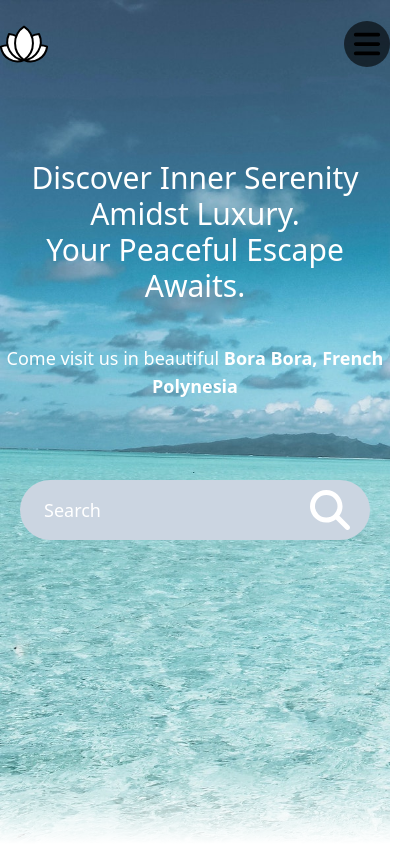
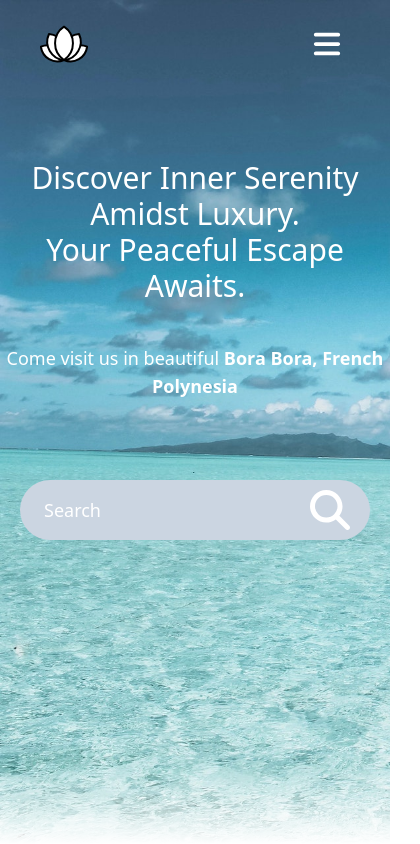
Before and after one commit to DustyDogCodex/white-lotus, a React (Vite) app: page / in a window 390 px wide. Shown: the top 844 px of the page, 420 px wide, since content can reach past the window. Built offline with nearby package versions, Linux system fonts and the light colour scheme; the HTML template or start-up script is replaced by a standard one.

Commit message:
fixing bugs

```diff
--- a/src/components/Footer.tsx
+++ b/src/components/Footer.tsx
@@ -60,13 +60,13 @@ function Footer() {
             >
                 {/* address on the bottom */}
                 <div
-                    className="flex flex-col items-center my-3"
+                    className="flex flex-col items-center text-center my-3"
                 >
                     <span className="text-lg font-bold">Address</span>
                     <span>1234 Real Street, Real City, Real State, 00000</span>
                 </div>
 
-                <span className="pt-2 border-t-2 border-white">Created with ❤️ by &copy; 2023 Varun Malaviya</span>
+                <span className="pt-2 border-t-2 text-center border-white">Created with ❤️ by &copy; 2023 Varun Malaviya</span>
             </div>
             </div>
         </div>
--- a/src/components/Media.tsx
+++ b/src/components/Media.tsx
@@ -59,7 +59,7 @@ function Media() {
         >
             <h2 className="text-2xl font-thin text-white mb-5">Photo Gallery</h2>
             <div
-                className="relative h-[300px] md:h-[600px] w-[450px] md:w-[900px] overflow-hidden"
+                className="relative h-[300px] md:h-[600px] w-[350px] md:w-[900px] overflow-hidden"
             >
                 <AnimatePresence initial={false} custom={direction}>
                     <motion.img
--- a/src/components/NavBar.tsx
+++ b/src/components/NavBar.tsx
@@ -51,7 +51,7 @@ function NavBar({ currentPage, setCurrentPage }: LinkProps) {
             className={`${topOfPage ? "" : "bg-sky-300"} fixed top-0 z-40 w-full flex items-center justify-center`}
         >
             <div
-                className='w-full flex items-center justify-between py-5 lg:w-4/5'
+                className='w-full flex items-center justify-between py-5 px-10 lg:w-4/5'
             >
                 {/* brand logo and name */}
                 <div
@@ -93,12 +93,12 @@ function NavBar({ currentPage, setCurrentPage }: LinkProps) {
                     :
                     /* this is what NavBar will look like for smaller screens when menu is toggled off */
                     <button
-                        className="rounded-full bg-black/60 p-2 flex items-center justify-center hover:scale-125 transition duration-300"
+                        className="rounded-full p-2 flex items-center justify-center hover:scale-125 transition duration-300"
                         onClick={() => setMenuToggled(true)}
                     >
                         <FontAwesomeIcon
                             icon={faBars}
-                            style={{color: "black", height:'30px', width:'30px'}}
+                            style={{color: "white", height:'30px', width:'30px'}}
                         />
                     </button>
                 }
@@ -111,7 +111,7 @@ function NavBar({ currentPage, setCurrentPage }: LinkProps) {
                         className={`${ aboveSmallScreens ? 'hidden' : '' } fixed ${ menuToggled ? 'top-0' : '-top-[320px]'} h-[320px] right-0 w-full bg-slate-300 rounded-b-xl ease-in-out duration-700`}
                     >
                         {/* X button on top to close menu */}
-                        <div className="flex justify-end px-4 pt-5">
+                        <div className="flex justify-end px-4 pt-5 mr-8">
                             <button
                                 onClick={() => setMenuToggled(!menuToggled)}
                                 className="bg-blue-300 p-2 rounded-full flex items-center"
@@ -145,7 +145,7 @@ function NavBar({ currentPage, setCurrentPage }: LinkProps) {
                                 setCurrentPage={setCurrentPage}
                             />
                             <Link
-                                page="Contact"
+                                page="Gallery"
                                 currentPage={currentPage}
                                 setCurrentPage={setCurrentPage}
                             />
```
